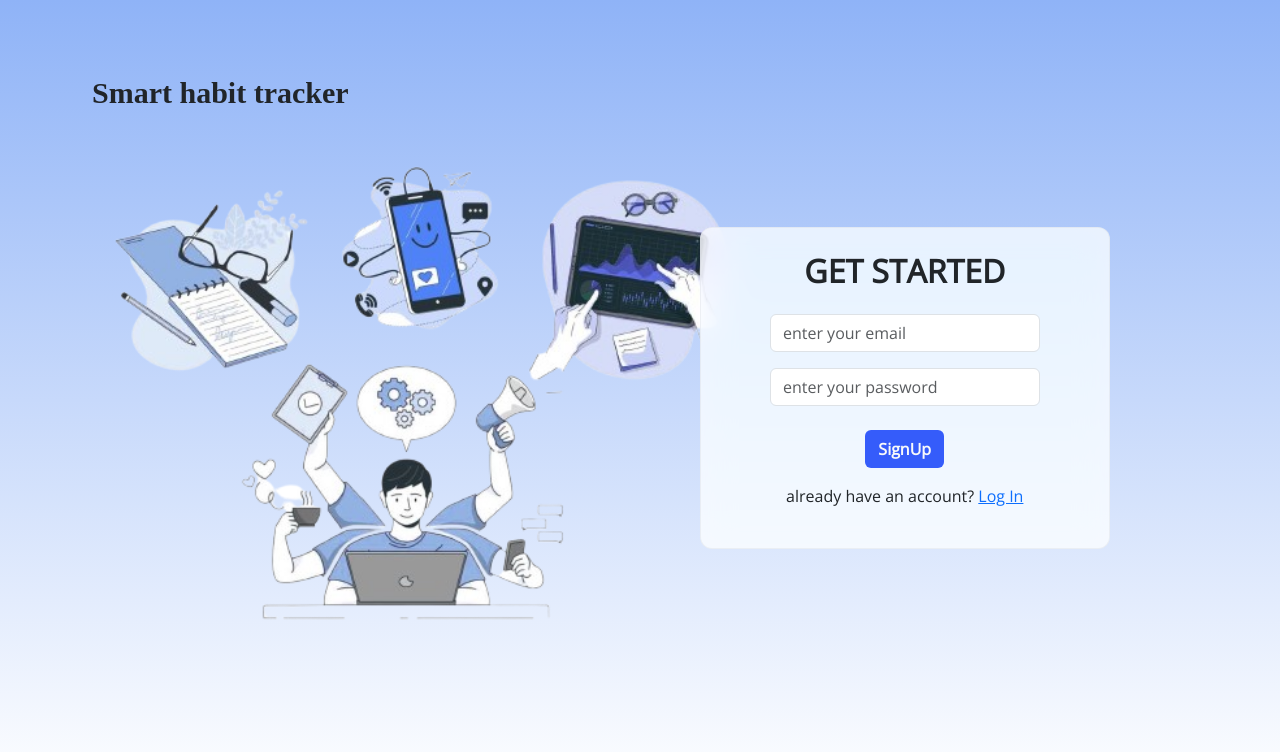
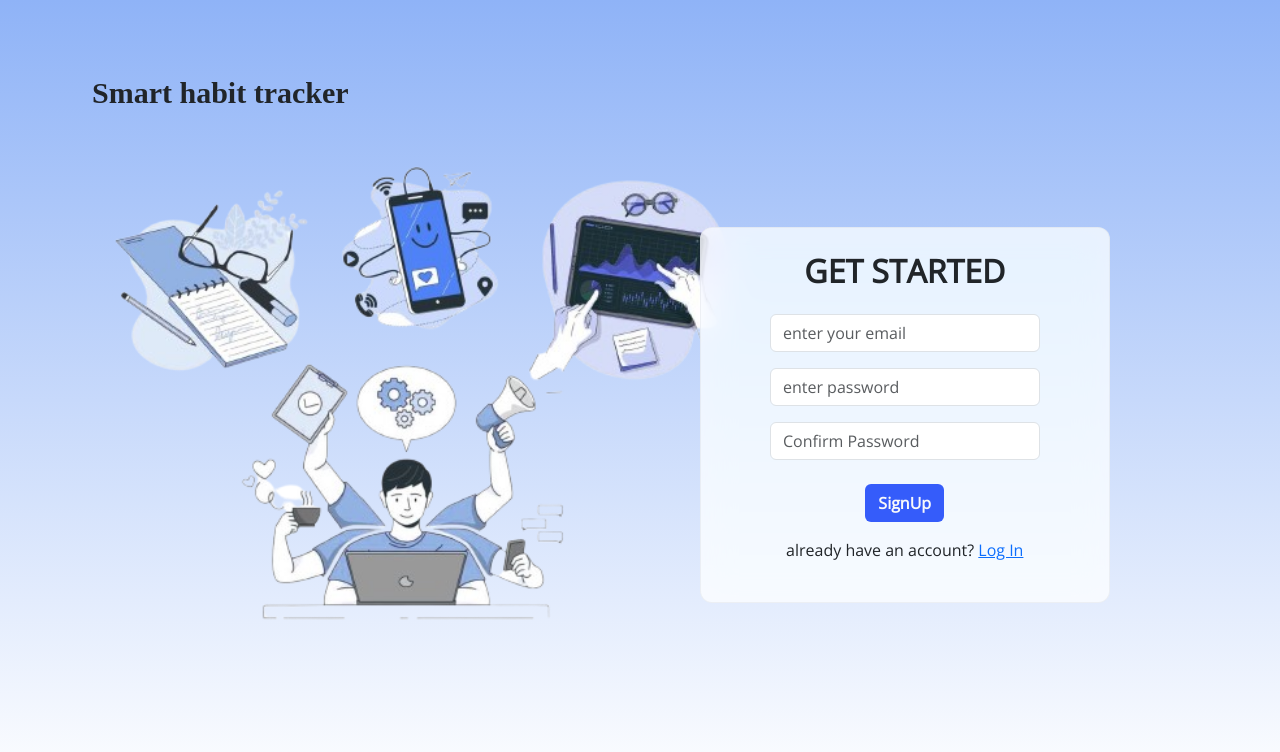
Before and after one commit to Sharuna-mk/Smart-Habit-Tracker, a React (Vite) app: page /register in a window 1280 px wide. Shown: the top 752 px of the page. Built offline with nearby package versions, Linux system fonts and the light colour scheme; no server answers.

Commit message:
smarthabit

```diff
--- a/src/Pages/Signup.jsx
+++ b/src/Pages/Signup.jsx
@@ -9,6 +9,7 @@ function Signup() {
 
     const[email,setEmail]=useState("");
     const[password,setPassword]=useState("");
+    const[confirmpassword,setConfirmPassword]=useState("");
     const[error,setError]=useState("")
     const {signUp} =useUserAuth()
     const navigate = useNavigate()
@@ -16,12 +17,16 @@ function Signup() {
     const handleSubmit=async (e)=>{
    e.preventDefault();
    setError("")
-   try{
+   if(password === confirmpassword){
+
+  try{
    await signUp(email,password);
    navigate("/login")
    }
    catch (err){
     setError(err.message)
+   }
+
    }
 
     };
@@ -44,8 +49,27 @@ function Signup() {
           <form action="" className='w-75' onSubmit={handleSubmit}>
               <input type="text" className='form-control mt-3' placeholder='enter your email'
               onChange={(e)=>setEmail(e.target.value)}/>
-            <input type="password" className='form-control mt-3' placeholder='enter your password'
+            <input type="password" className='form-control mt-3' placeholder='enter password'
+            value={password}
             onChange={(e)=>setPassword(e.target.value)}/>
+            <input type="password" className='form-control mt-3' placeholder='Confirm Password' value={confirmpassword}
+            onChange={(e)=>setConfirmPassword(e.target.value)}/>
+
+            {
+             password && confirmpassword && password === confirmpassword &&
+             <div>
+              <p className='text-success' >✅Password Match </p>
+              </div>
+
+            }
+
+            {
+             password && confirmpassword &&  password !== confirmpassword &&
+             <div>
+              <p className='text-danger' >❌ Passwords do not match</p>
+              </div>
+
+            }
               <div className='d-flex align-items-center justify-content-center'>
                 <button className='btn mt-4 fw-bold text-light ' style={{backgroundColor:'#355cfaff'}}>
             SignUp
```
